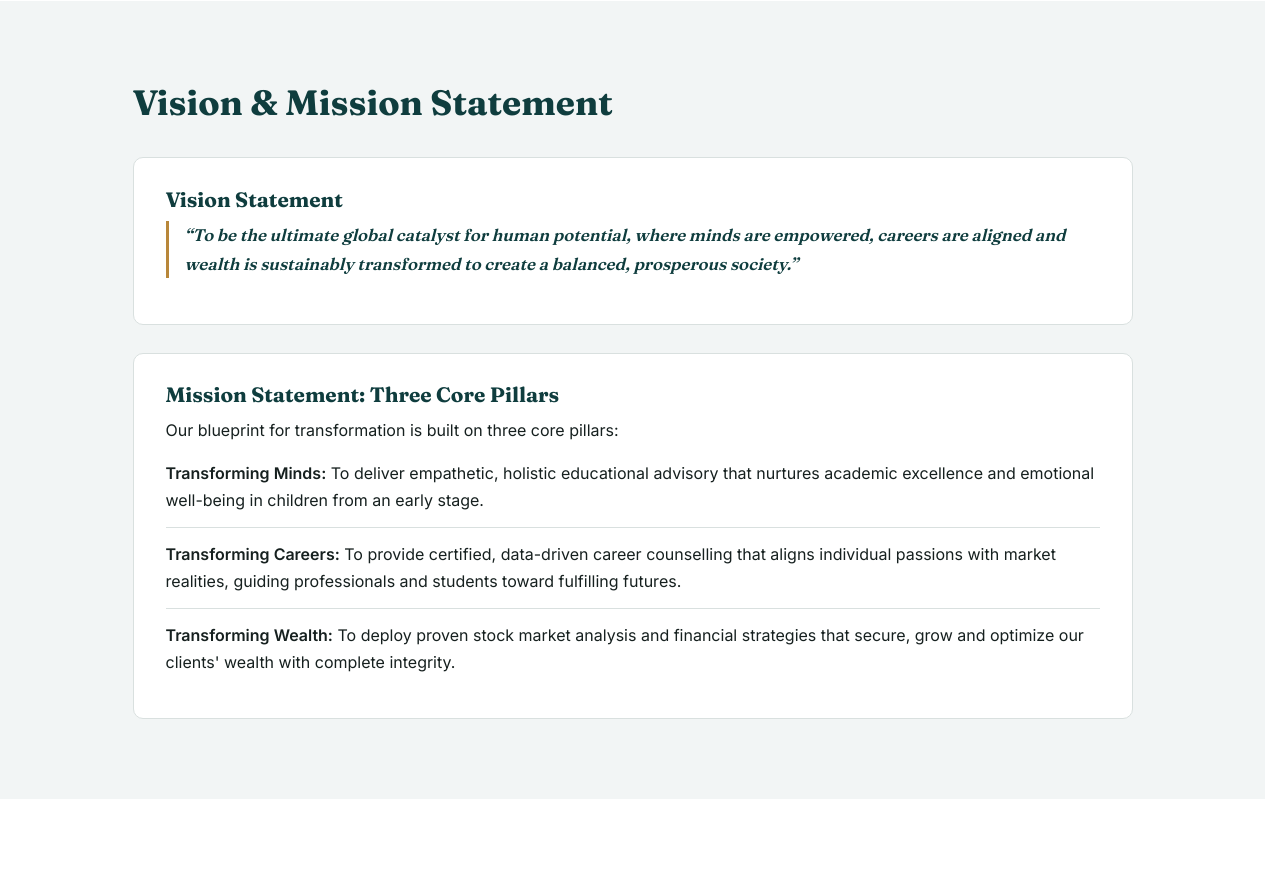
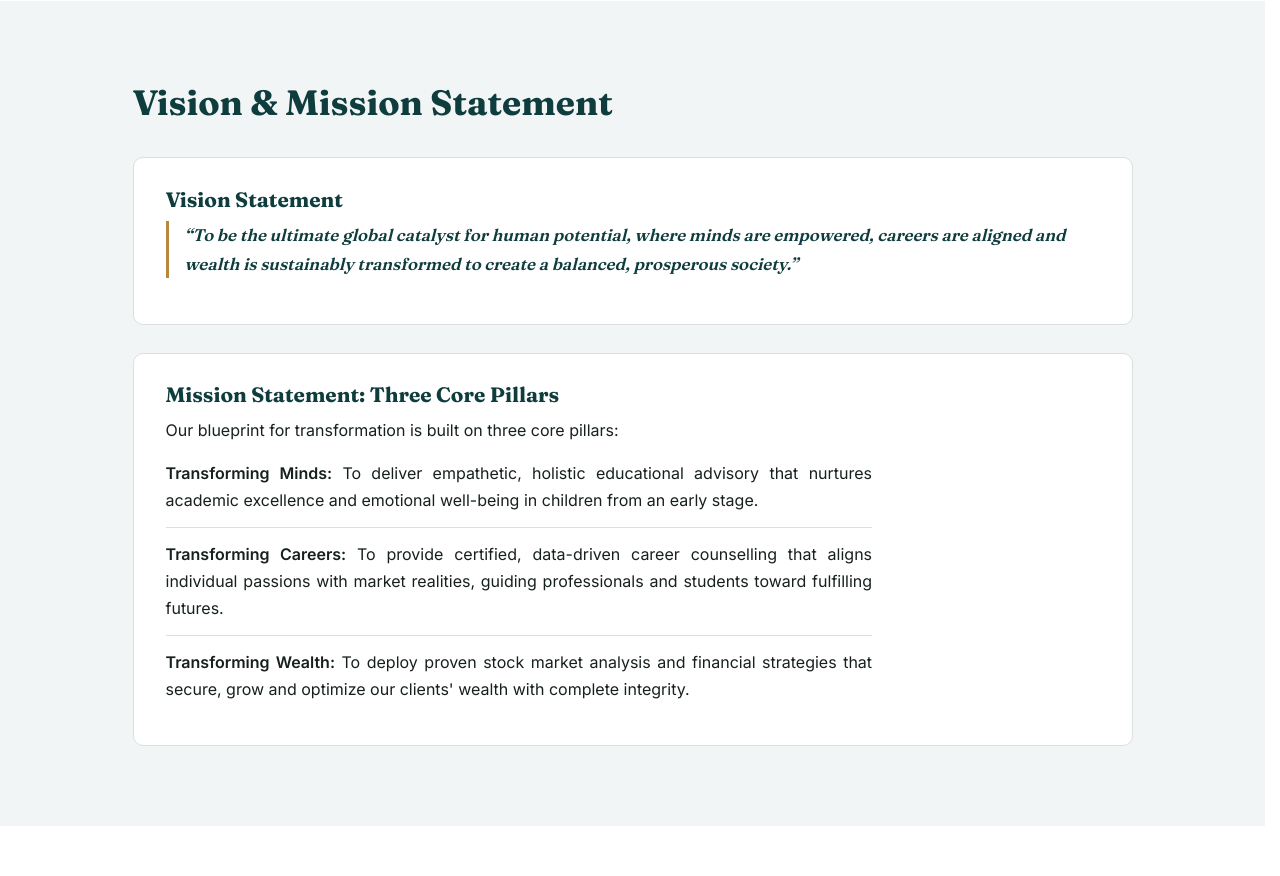
Before and after one commit to rohitvikraanth2805-ai/uslv-website, a website: page src/index.html in a window 1280 px wide. Shown: the part 1863-2739 px from the top of the page. Drawn offline with Linux system fonts and the light colour scheme; no server answers.

Commit message:
Fix text alignment across entire website

```diff
--- a/src/style.css
+++ b/src/style.css
@@ -649,3 +649,46 @@ textarea{resize:vertical;min-height:110px}
     clip-path:none!important;
   }
 }
+
+/* ---------- Consistent Text Alignment Across Website ---------- */
+
+/* Keep paragraphs and lists at the same content width */
+main p,
+main .plain,
+main .bullets,
+main .hero-points {
+  max-width: 70ch;
+}
+
+/* Justify all paragraph and list text */
+main p,
+main .plain li,
+main .bullets li,
+main .hero-points li {
+  text-align: justify;
+  text-justify: inter-word;
+}
+
+/* Maintain consistent right edges in all service cards */
+#services .card p,
+#services .card .plain {
+  max-width: 70ch;
+}
+
+/* Maintain consistent alignment in leadership sections */
+#directors .dir-body p,
+#directors .dir-body .bullets {
+  max-width: 70ch;
+}
+
+/* Maintain consistent alignment in Vision & Mission */
+#vision-mission .card p,
+#vision-mission .card .plain {
+  max-width: 70ch;
+}
+
+/* Prevent long words from overflowing on smaller screens */
+main p,
+main li {
+  overflow-wrap: break-word;
+}
```
